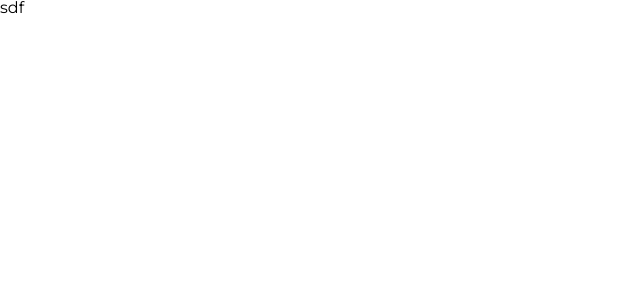
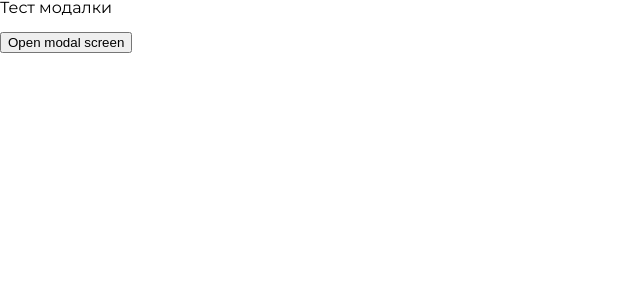
Before and after one commit to AlexeevSasha/Chat.Frontend, a React (Create React App) app: page / in a window 1280 px wide. Shown: the top 300 px of the page, without its empty margins (0-640 px from the left). Built offline with nearby package versions, Linux system fonts and the light colour scheme.

Commit message:
test event bus

```diff
--- a/public/index.html
+++ b/public/index.html
@@ -18,5 +18,6 @@
   <body>
     <noscript>You need to enable JavaScript to run this app.</noscript>
     <div id="root"></div>
+  <div id='portal-id'></div>
   </body>
 </html>
--- /dev/null
+++ b/src/Root.tsx
@@ -0,0 +1,19 @@
+import { useEffect, useState } from 'react';
+import { EventBusInstance } from './common/utils/EventBus';
+import { Modals } from './modules/modal/components/Modals';
+import { createPortal } from 'react-dom';
+
+export const Root = () => {
+  const [modal, setModal] = useState<(JSX.Element | null)[]>([]);
+
+  useEffect(() => {
+    EventBusInstance.on('test-modal', ({ detail }) => {
+      setModal((prev) => [
+        ...prev,
+        <Modals key={prev.length} open={detail?.isOpen} elements={detail?.render} />
+      ]);
+    });
+  }, []);
+
+  return createPortal(modal, document.getElementById('portal-id') as HTMLElement);
+};
--- /dev/null
+++ b/src/Test.tsx
@@ -0,0 +1,36 @@
+import { EventBusInstance } from './common/utils/EventBus';
+
+export const Test = () => {
+  return (
+    <div>
+      Тест модалки
+      <br />
+      <br />
+      <button
+        onClick={() => {
+          EventBusInstance.emit('test-modal', {
+            isOpen: true,
+            render: (
+              <div>
+                Получается что тут какой-то треш ебанный
+                <br />
+                <button
+                  onClick={() =>
+                    EventBusInstance.emit('test-modal', {
+                      isOpen: true,
+                      render: <div>еббать получилось</div>
+                    })
+                  }
+                >
+                  высываю 2 модалку
+                </button>
+              </div>
+            )
+          });
+        }}
+      >
+        Open modal screen
+      </button>
+    </div>
+  );
+};
--- /dev/null
+++ b/src/common/utils/EventBus.ts
@@ -0,0 +1,28 @@
+class EventBus {
+  private eventTarget: EventTarget;
+
+  constructor(description = '') {
+    this.eventTarget = document.appendChild(document.createComment(description));
+  }
+
+  on(type: string, listener: (even: any) => void) {
+    this.eventTarget.addEventListener(type, listener as EventListener);
+  }
+
+  once(type: string, listener: (even: any) => void) {
+    this.eventTarget.addEventListener(type, listener as EventListener, { once: true });
+  }
+
+  off(type: string, listener: (even: any) => void) {
+    this.eventTarget.removeEventListener(type, listener as EventListener);
+  }
+
+
+  emit(type: string, detail?: any) {
+    return this.eventTarget.dispatchEvent(new CustomEvent(type, { detail }));
+  }
+}
+
+const EventBusInstance = new EventBus();
+
+export { EventBusInstance };
--- a/src/index.tsx
+++ b/src/index.tsx
@@ -1,13 +1,17 @@
 import React from 'react';
 import ReactDOM from 'react-dom/client';
-import './styles/styles.scss'
+import './common/styles/styles.scss';
+import { Test } from './Test';
+import { Modals } from './modules/modal/components/Modals';
+import { Root } from './Root';
 
 const root = ReactDOM.createRoot(
   document.getElementById('root') as HTMLElement
 );
 
 root.render(
-  <React.StrictMode>
-   <div>sdf</div>
-  </React.StrictMode>
+  <>
+    <Test />
+      <Root/>
+  </>
 );
--- /dev/null
+++ b/src/modules/modal/components/Modals.tsx
@@ -0,0 +1,55 @@
+import { useEffect, useState } from 'react';
+import { EventBusInstance } from '../../../common/utils/EventBus';
+
+type Prop = {
+  open: boolean,
+  elements: JSX.Element
+};
+
+export const Modals = ({ open, elements }: Prop) => {
+  const [isOpen, setIsOpen] = useState(open || false);
+
+  // useEffect(() => {
+  //   EventBusInstance.on('test-modal', (detail) => {
+  //     setIsOpen(detail.detail?.isOpen);
+  //     detail.detail?.render && setRender(detail.detail?.render);
+  //   });
+  // }, []);
+
+  return isOpen ? (
+    <div
+      style={{
+        position: 'fixed',
+        top: 0,
+        left: 0
+      }}
+    >
+      <div
+        style={{
+          position: 'absolute',
+          left: '50%',
+          top: '50%',
+          transform: 'translate(-50%,-50%)',
+          background: 'white',
+          width: '300px',
+          height: '300px',
+          zIndex: 10
+        }}
+      >
+        {elements}
+        <br />
+        <br />
+        <button onClick={() => setIsOpen(false)}>закрыть</button>
+      </div>
+      <div
+        style={{
+          width: '100vw',
+          height: '100vh',
+          background: 'black',
+          opacity: '0.4',
+          zIndex: 8
+        }}
+      />
+    </div>
+  ) : null;
+};
```
Also changed, not shown: src/common/styles/reset.scss (renamed from src/styles/reset.scss), src/common/styles/styles.scss (renamed from src/styles/styles.scss), src/common/styles/variables.scss (renamed from src/styles/variables.scss).
